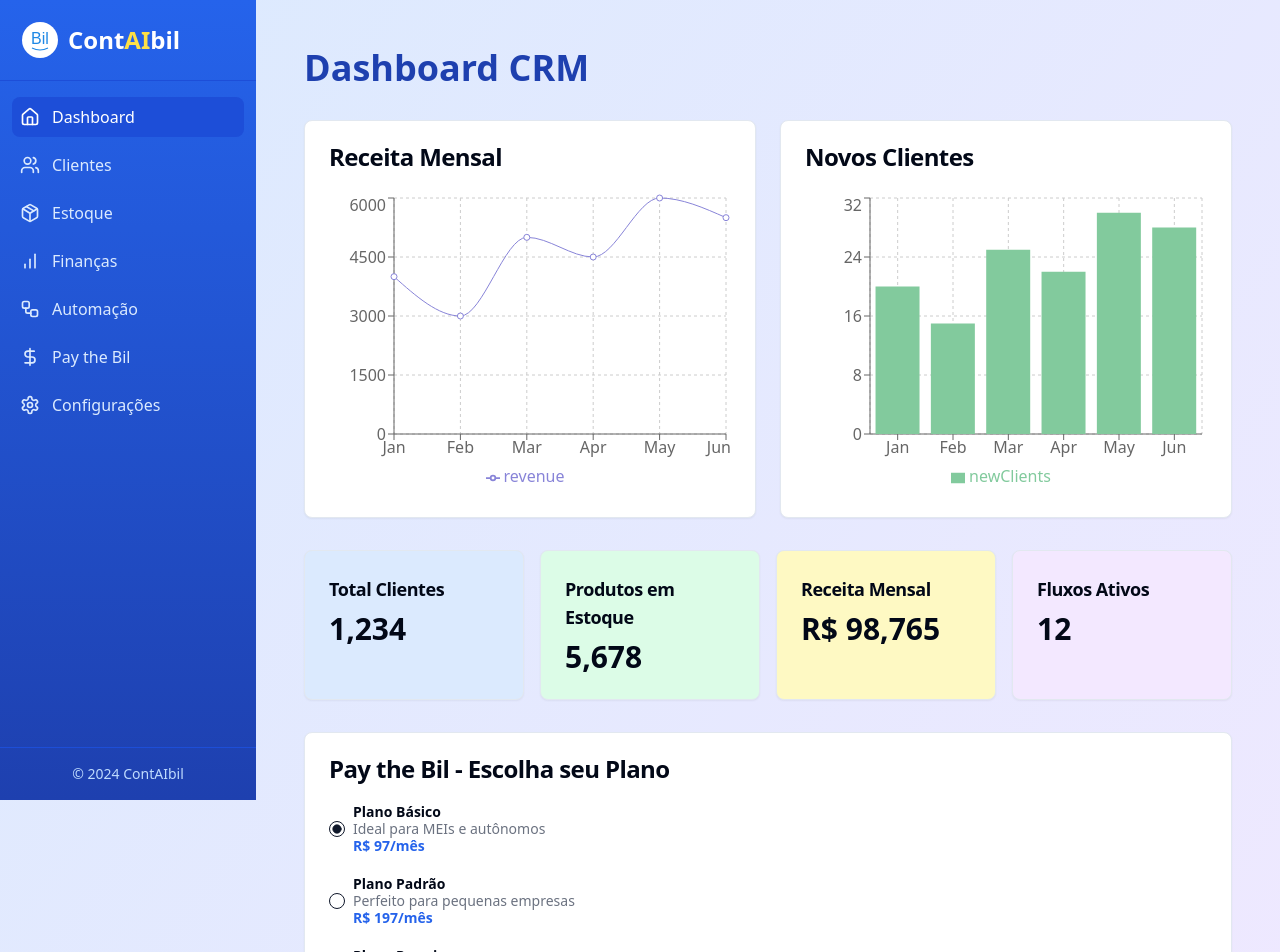
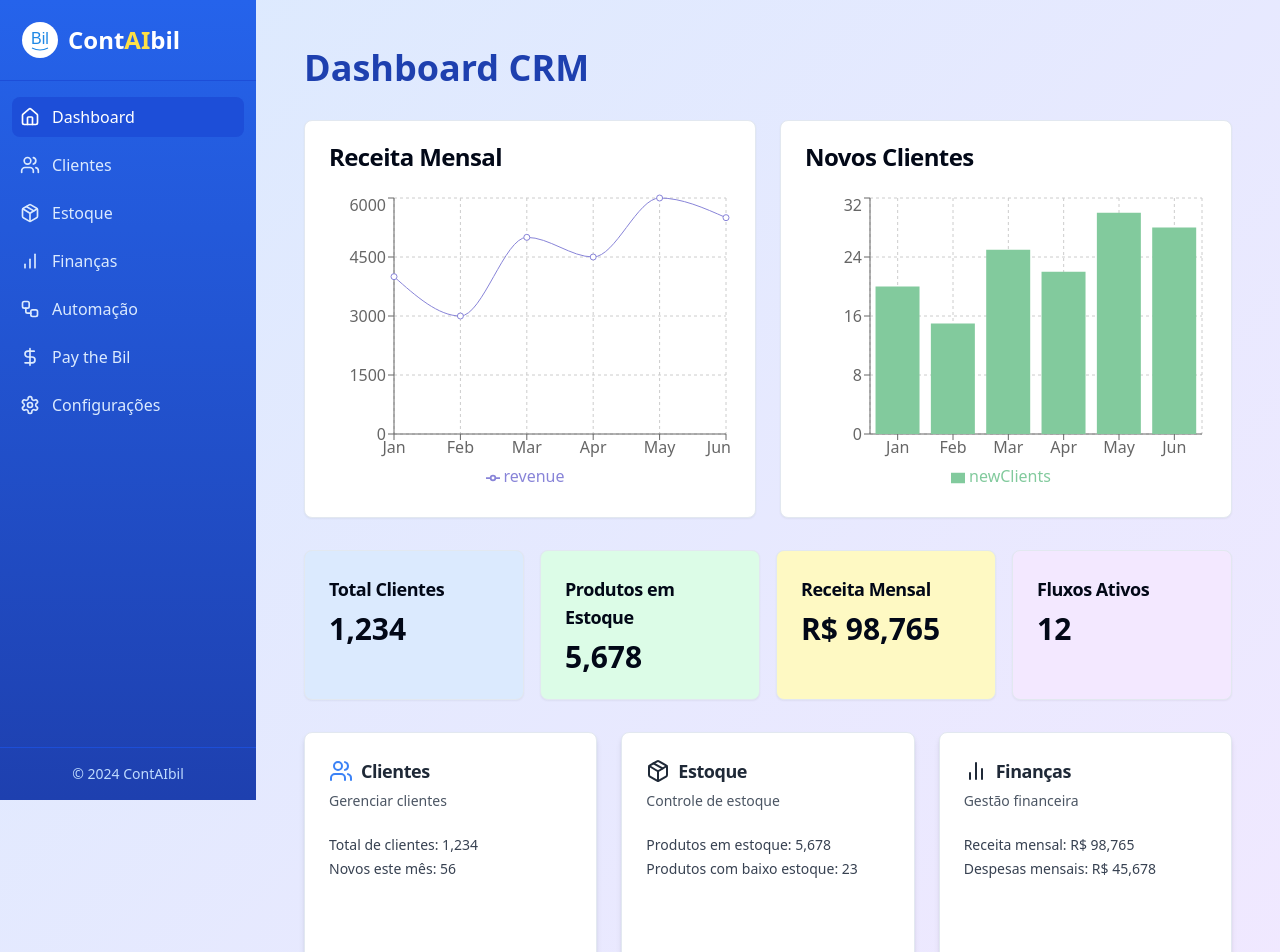
Before and after one commit to rafaelgonnect/client-nexus-hub-73, a React (Vite) app: page / in a window 1280 px wide. Shown: the top 952 px of the page. Built offline with nearby package versions, Linux system fonts and the light colour scheme.

Commit message:
Remove dashboard section
Eliminate the specified section from the dashboard as requested.
[skip gpt_engineer]

```diff
--- a/src/pages/Index.jsx
+++ b/src/pages/Index.jsx
@@ -5,7 +5,6 @@ import { Card, CardHeader, CardTitle, CardDescription, CardContent } from "@/com
 import { Users, Package, BarChart2, Settings, Workflow, AlertCircle } from 'lucide-react';
 import DashboardGraphs from '../components/DashboardGraphs';
 import DashboardSummary from '../components/DashboardSummary';
-import PayTheBil from '../components/PayTheBil';
 
 const Index = () => {
   return (
@@ -14,7 +13,6 @@ const Index = () => {
 
       <DashboardGraphs />
       <DashboardSummary />
-      <PayTheBil />
 
       {/* Main Modules */}
       <div className="grid grid-cols-1 sm:grid-cols-2 lg:grid-cols-3 gap-6 mt-8">
```
